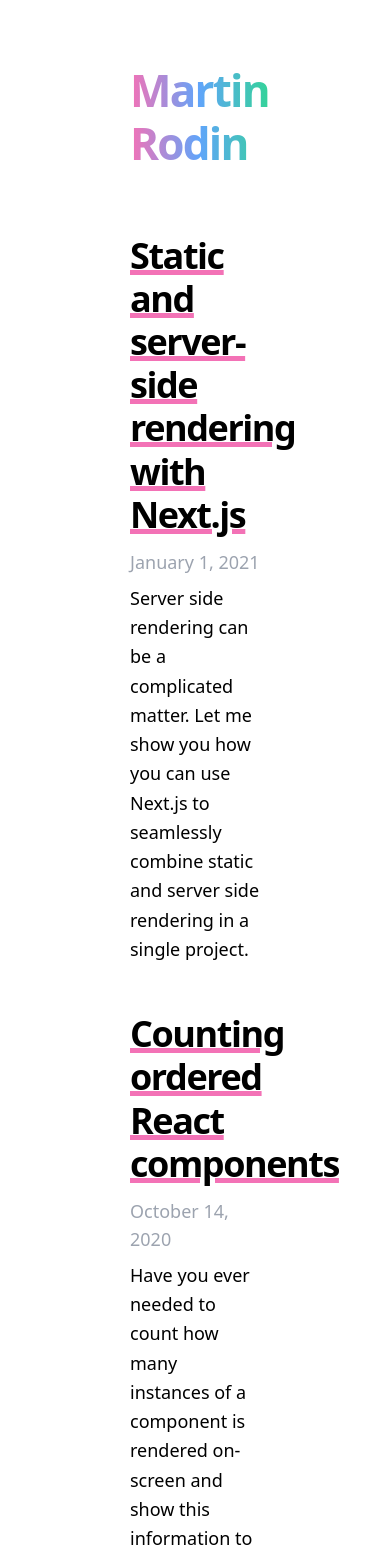
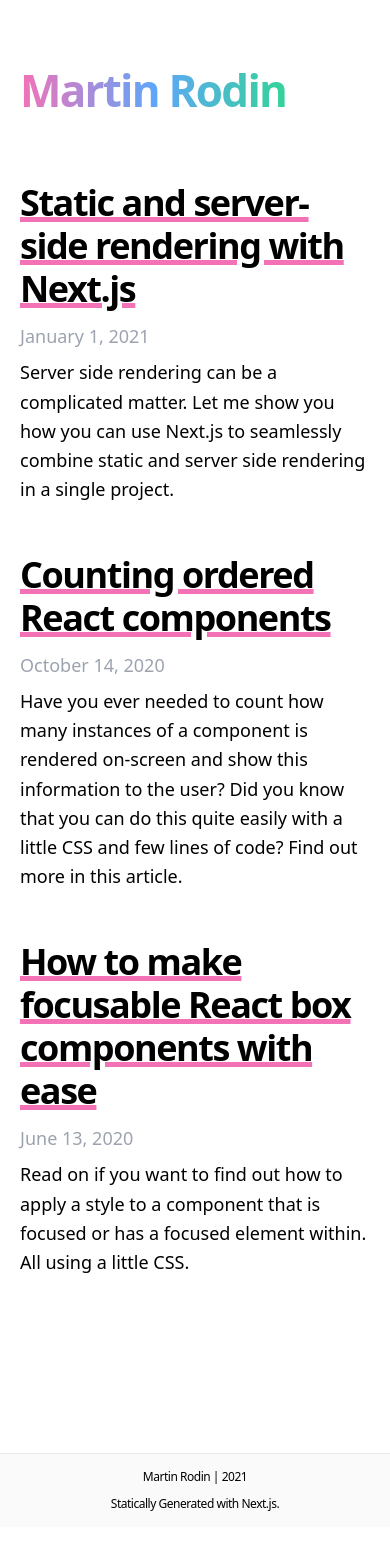
Before and after one commit to mrodin/martin-rodin-blog, a Next.js app: page / in a window 390 px wide. Shown: the top 1558 px of the page. After the commit the page ends 1527 px from the top, so only its background shows below. Built offline with nearby package versions, Linux system fonts and the light colour scheme.

Commit message:
update footer and responsive layout

```diff
--- a/components/Container.js
+++ b/components/Container.js
@@ -1,5 +1,5 @@
 const Container = ({ children }) => (
-    <div className="container mx-auto w-1/3">{children}</div>
+    <div className="container mx-auto px-5 max-w-screen-md">{children}</div>
 );
 
 export default Container;
--- a/components/footer.js
+++ b/components/footer.js
@@ -7,7 +7,7 @@ export default function Footer() {
             <Container>
                 <div className="py-4 flex flex-col lg:flex-row justify-between items-center">
                     <div className="text-xs lg:text-sm tracking-tighter leading-tight text-center lg:text-right mb-3 lg:mb-0">
-                        Martin Rodin | 2020
+                        Martin Rodin | 2021
                     </div>
                     <div className="text-xs lg:text-sm tracking-tighter leading-tight text-center lg:text-right mb-0 lg:mb-0">
                         Statically Generated with Next.js.
```
